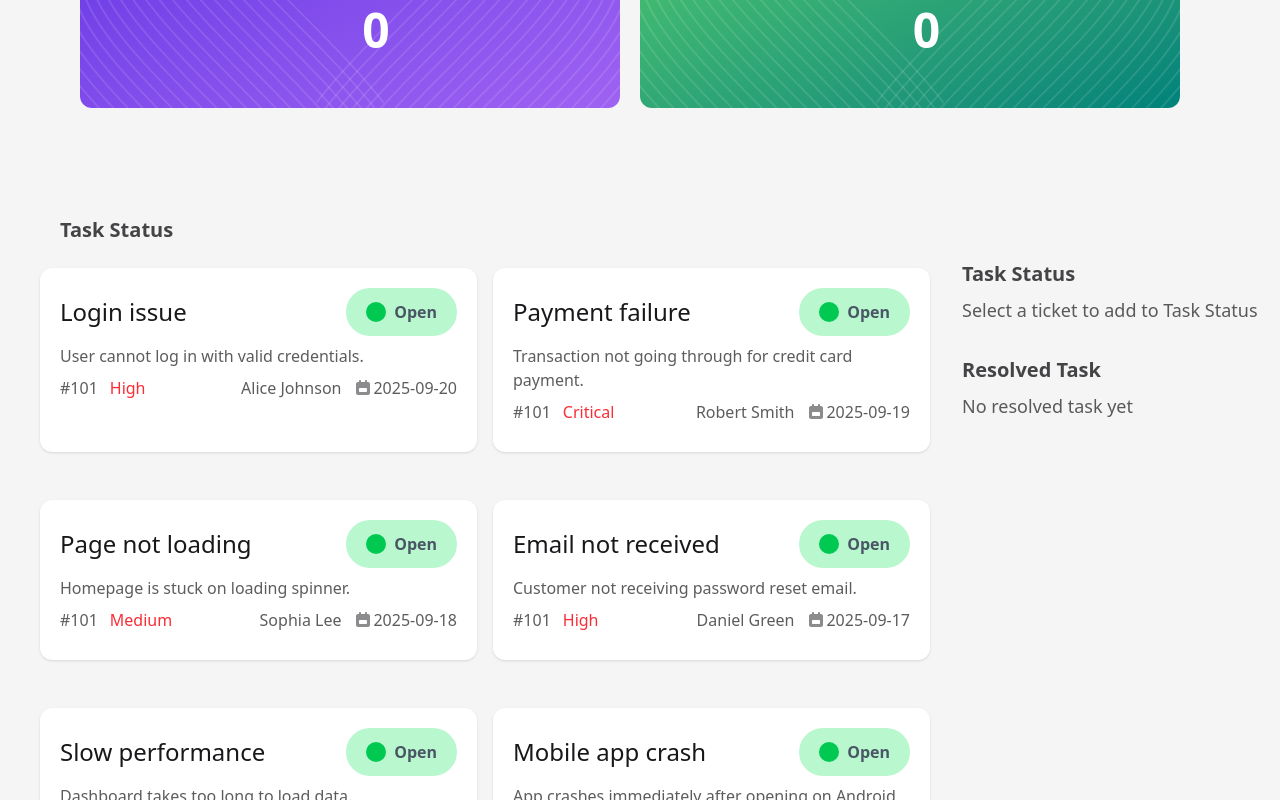
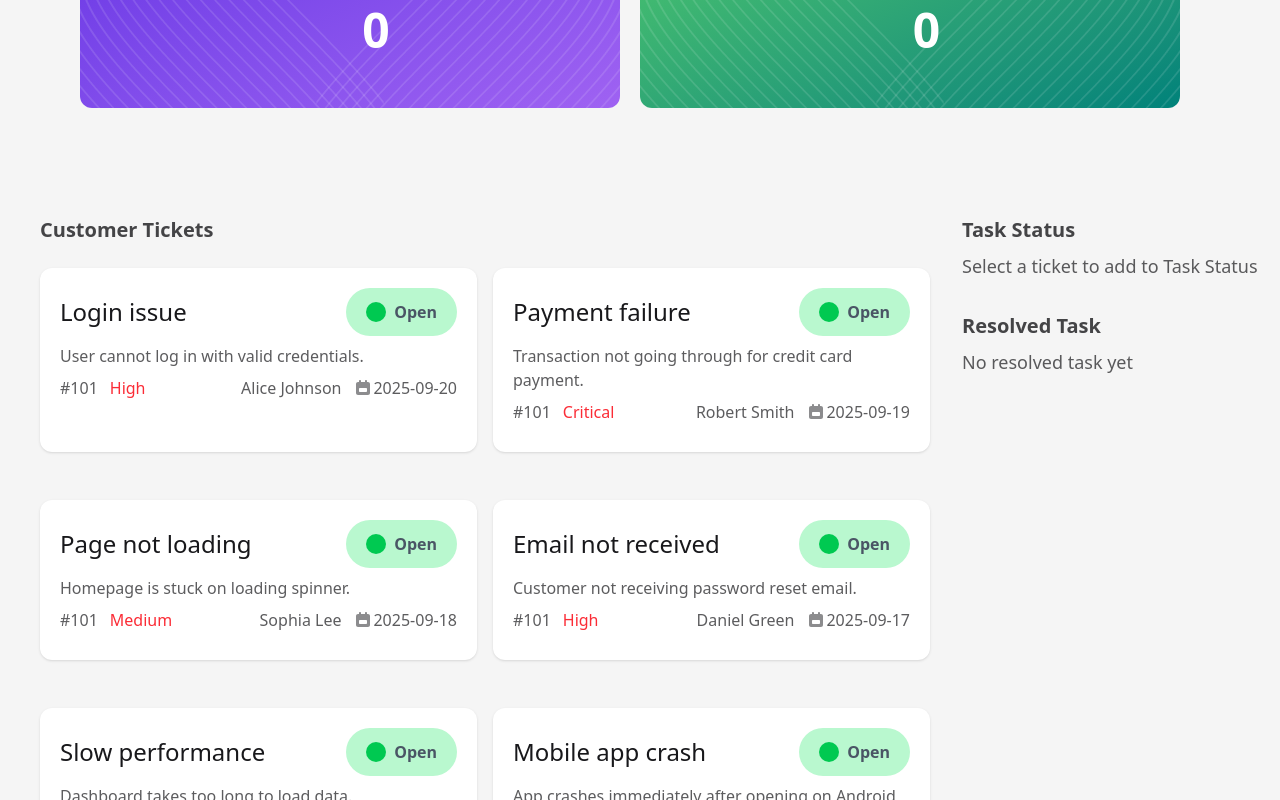
Before and after one commit to devShuvo25/customer-support-app, a React (Vite) app: page / in a window 1280 px wide. Shown: the part 300-1100 px from the top of the page. Built offline with nearby package versions, Linux system fonts and the light colour scheme.

Commit message:
rerevised after submit

```diff
--- a/src/assets/components/custommerTicket.jsx
+++ b/src/assets/components/custommerTicket.jsx
@@ -15,18 +15,20 @@ const CustommerTicket = ({
 }) => {
   return (
     <div className="lg:p-5">
-      <h1 className="text-xl opacity-80 font-semibold ms-5 lg:ms-10 my-2">
-        Task Status
+      <div className="flex flex-col-reverse lg:flex-row   justify-between">
+        <div className="lg:w-[75%] px-5">
+        <h1 className="text-xl opacity-80 font-semibold my-2">
+        Customer Tickets
       </h1>
-      <div className="flex flex-col-reverse lg:flex-row   justify-between">
-        <div className="lg:w-[75%] px-5 lg:grid grid-cols-2 gap-4 ">
-          {tickets.map((ticket) => (
+          <div className="lg:grid grid-cols-2 gap-4">
+            {tickets.map((ticket) => (
             <EveryTicket
               key={ticket.id}
               ticket={ticket}
               handleTicket={handleTicket}
             ></EveryTicket>
           ))}
+          </div>
         </div>
         <div className="lg:w-[25%]">
           <h1 className="text-xl opacity-80 font-semibold ms-3 my-2">
```
